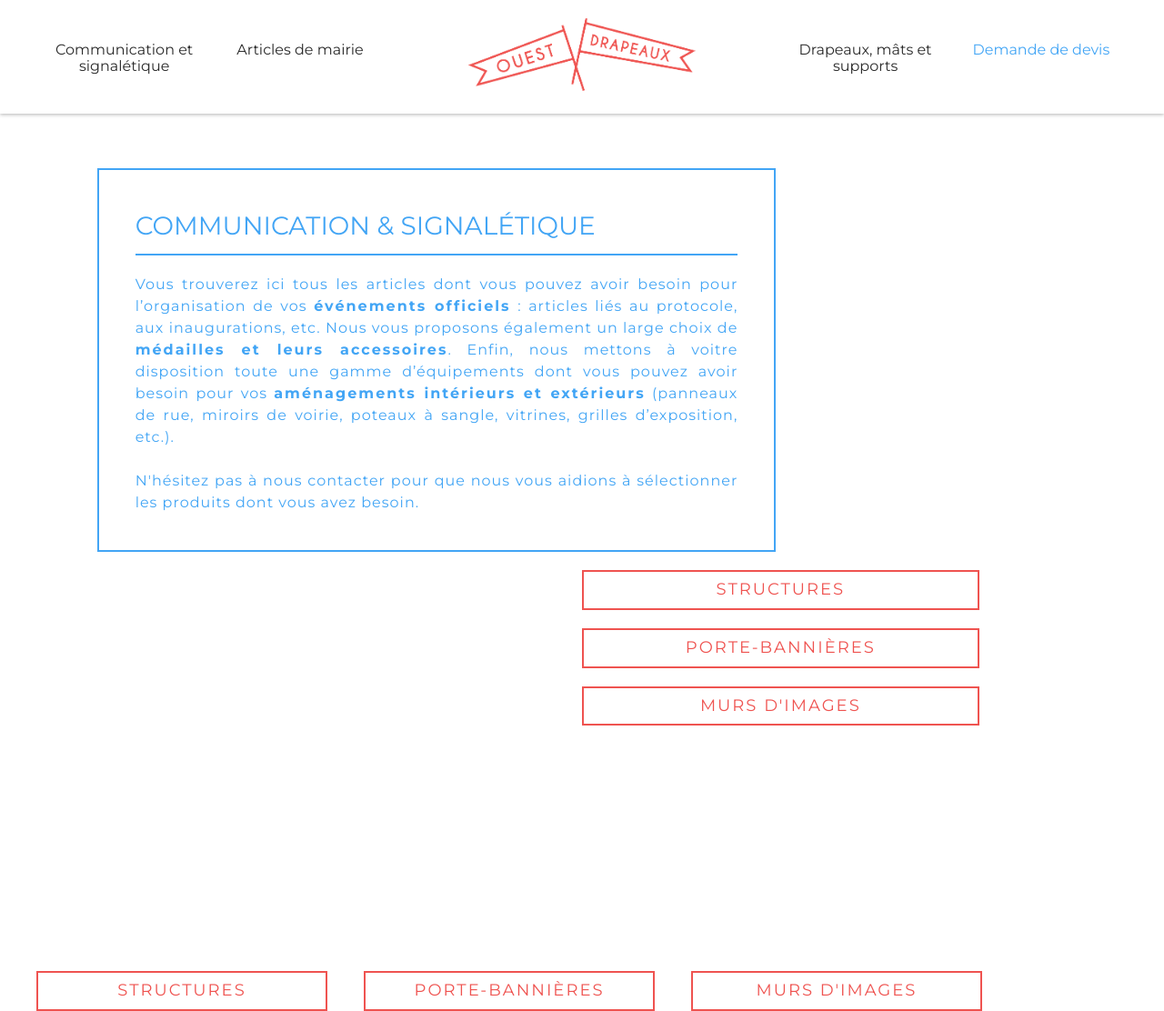
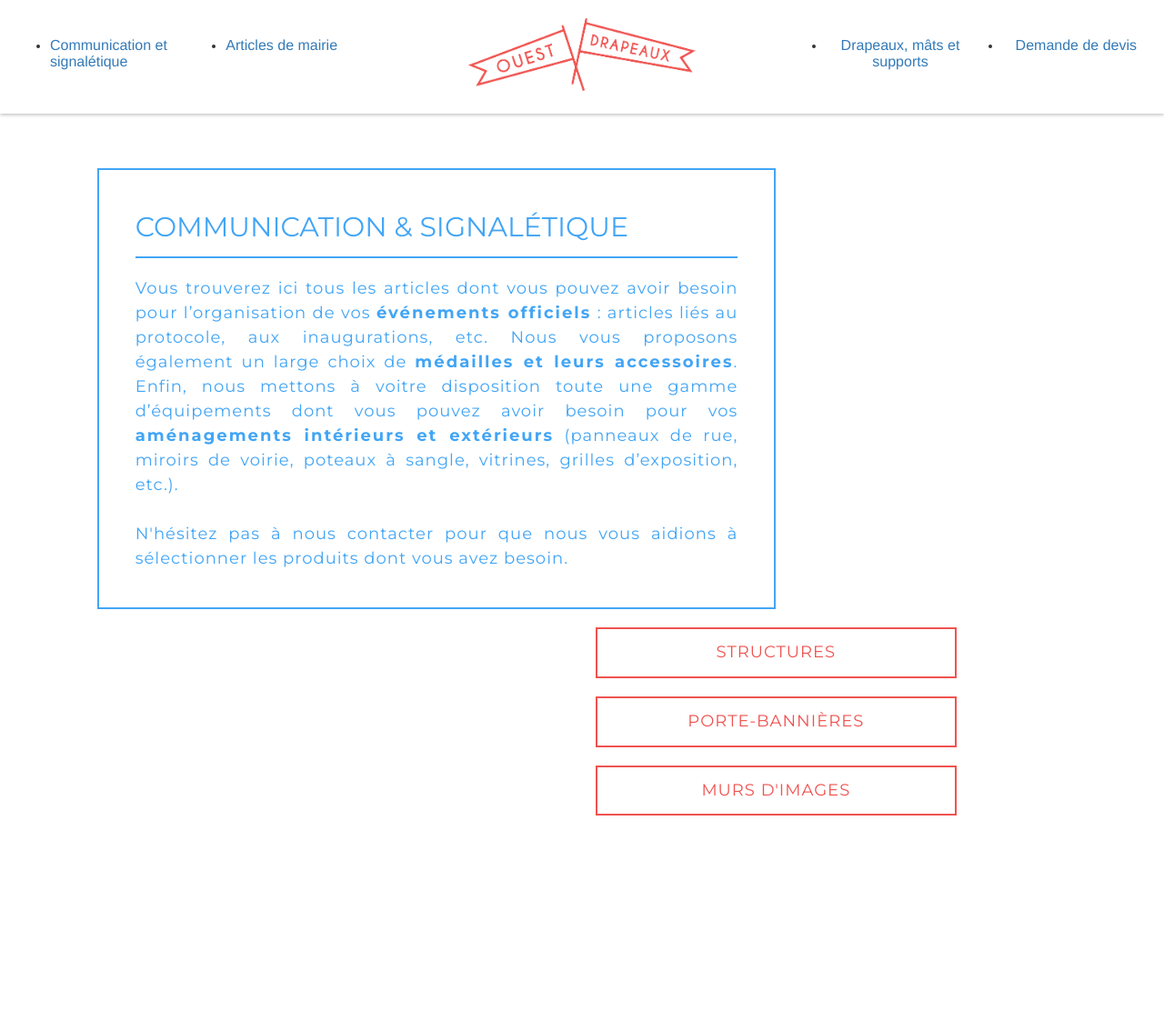
Before and after one commit to pablofaust/ouestdrapeaux, a PHP site: page /category1/index.php in a window 1280 px wide. Shown: the whole page at 91% size. After the commit the page ends 897 px from the top, so only its background shows below. Run offline with PHP 8.4, Linux system fonts and the light colour scheme; some libraries are stand-ins or nearby versions.

Commit message:
Catégories iPad

```diff
--- a/category1/body.php
+++ b/category1/body.php
@@ -17,58 +17,30 @@
 
 		</div>
 
+	</div>
 
+	<div class="row links-sm-vertical hidden-md">
 
-		<!-- Version Ipad verticale -->
-	<div class="links hidden-md">
+		<div class="col-sm-4 col-sm-offset-6">
 
-		<div class="row">
+			<button type="button" class="btn">
+				<h4>Structures</h4>
+			</button>
+		</div>
 
-			<div class="col-sm-4 col-sm-offset-6 link-1">
-				<h4>Structures</h4>
-			</div>
+		<div class="col-sm-4 col-sm-offset-6">
+
+			<button type="button" class="btn">
+				<h4>Porte-bannières</h4>
+			</button>
 
 		</div>
 
-		<div class="row hidden-md">
+		<div class="col-sm-4 col-sm-offset-6">
 
-			<div class="col-sm-4 col-sm-offset-6 link-2">
-				<h4>Porte-bannières</h4>
-			</div>
-
-		</div>
-
-		<div class="row hidden-md">
-
-			<div class="col-sm-4 col-sm-offset-6 link-3">
+			<button type="button" class="btn">
 				<h4>Murs d'images</h4>
-			</div>
-
-		</div>
-
-	</div>
-
-		<!-- Version iPad horizontale -->
-
-		<div class="links-md-1 hidden-sm">
-
-			<div class="col-md-3 link-1">
-
-				<h4>Structures</h4>
-
-			</div>
-
-			<div class="col-md-3 link-2">
-
-				<h4>Porte-bannières</h4>
-
-			</div>
-
-			<div class="col-md-3 link-3">
-
-				<h4>Murs d'images</h4>
-
-			</div>
+			</button>
 
 		</div>
 
--- a/category2/body.php
+++ b/category2/body.php
@@ -53,19 +53,19 @@
 
 		<div class="links-md-horizontal">
 
-			<div class="col-md-2 col-md-offset-2 link-1">
+			<div class="col-md-3 col-md-offset-3 link-1">
 
 				<h4>Protocole</h4>
 
 			</div>
 
-			<div class="col-md-3 link-2">
+			<div class="col-md-4 link-2">
 
 				<h4>Elections & Voirie</h4>
 
 			</div>
 
-			<div class="col-md-3 link-3">
+			<div class="col-md-4 col-md-offset-6 link-3">
 
 				<h4>Aménagements</h4>
 
--- a/css/style.css
+++ b/css/style.css
@@ -420,29 +420,22 @@ body {
 	letter-spacing: 2px;
 }
 
-.presentation .link-1, .presentation .link-2, .presentation .link-3, .presentation .link-4, .presentation .link-5 {
-	display: block;
-	padding: 10px;
+.presentation .links-sm-vertical button {
+	text-align: center;
+	width: 100%;
+	background-color: #fff;
 	border: solid 2px #EF5350;
+	text-transform: uppercase;
+	font-family: 'Montserrat';
+	letter-spacing: 1px;
+	color: #EF5350;
+	border-radius: 0;
+
+}
+
+.presentation .links-sm-vertical .col-sm-4 {
 	margin-top: 20px;
 }
-
-.presentation .link-1-inline, .presentation .link-2-inline,.presentation .link-3-inline, .presentation .link-4-inline  {
-	display: inline-block;
-	padding: 10px;
-	border: solid 2px #EF5350;
-	margin-top: 20px;
-}
-
-
-.presentation h4 {
-	font-family: 'Montserrat';
-	font-weight: 400;
-	text-align: center;
-	margin: 0;
-	text-transform: uppercase;
-	color: #EF5350;
-	letter-spacing: 2px;
 }
 
 }
@@ -580,12 +573,12 @@ body {
 }
 
 .links-md-horizontal {
-	margin-top: 20px;
+	margin-top: 10px;
 }
 
-.links-md-horizontal .col-md-3 {
+/*.links-md-horizontal .col-md-3, .links-md-horizontal .col-md-4 {
 	margin-left: 30px;
-}
+}*/
 
 }
 
```
